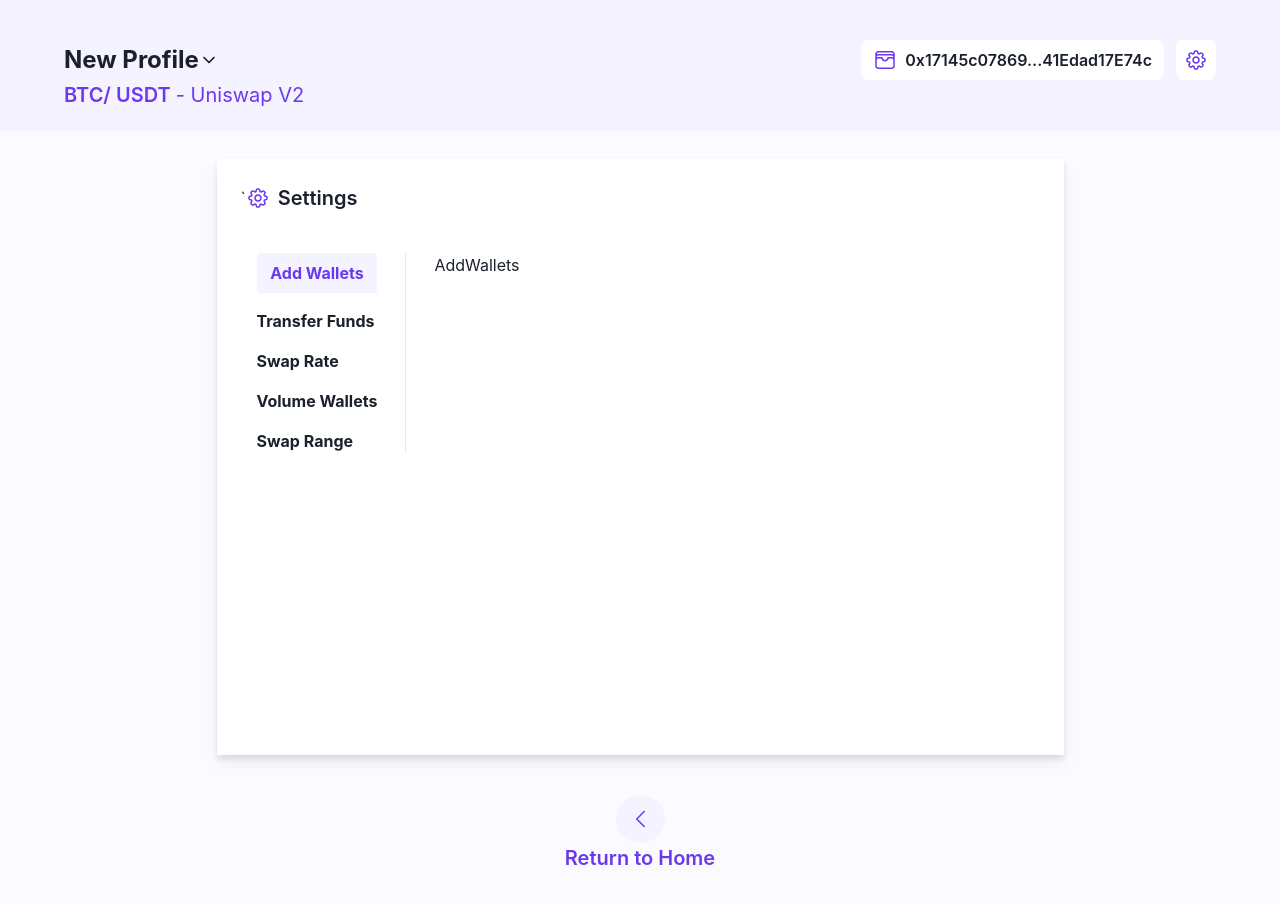
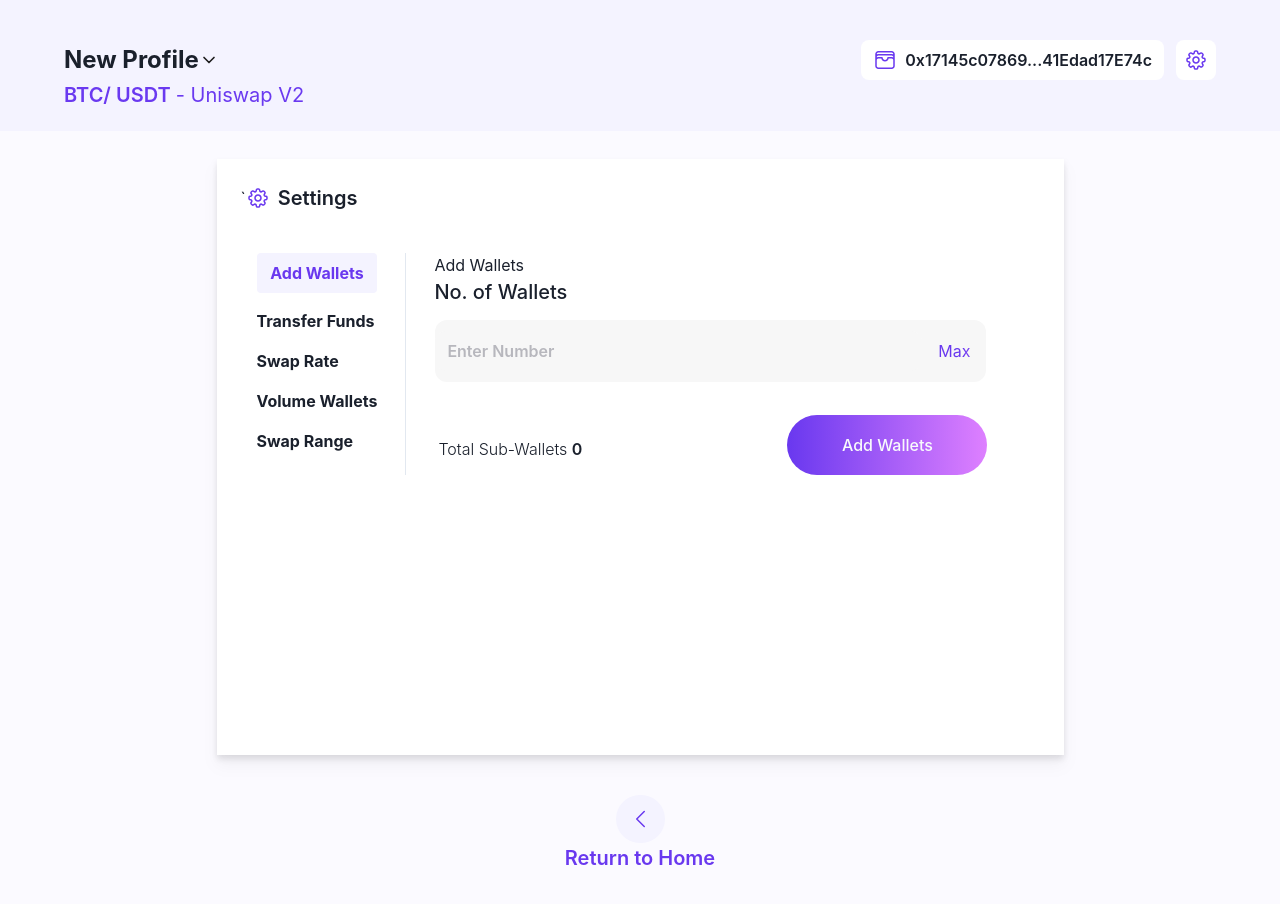
Before and after one commit to Feranmiola/MMBot, a React (Vite) app: page /addwallets in a window 1280 px wide. Shown: the top 904 px of the page. Built offline with nearby package versions, Linux system fonts and the light colour scheme.

Commit message:
add wallets added

```diff
--- a/src/components/Settings/pages/AddWallets.tsx
+++ b/src/components/Settings/pages/AddWallets.tsx
@@ -1,8 +1,40 @@
-
+import { Button } from "@/components/ui/button";
+import { useState } from "react";
+import { Input } from "@/components/ui/input";
 
 const AddWallets = () => {
+
+  const [walletAmount, setWalletAmount] = useState(0);
+
+  const handleInputChange = (event: React.ChangeEvent<HTMLInputElement>) => {
+    const inputValue = event.target.value;
+    setWalletAmount(Number(inputValue));
+  };
+
+const handleSubmit =() =>{
+  console.log(walletAmount);
+}
+
   return (
-    <div>AddWallets</div>
+    <div>
+      <p>Add Wallets</p>
+
+      <div>
+        <p className="text-[20px] font-medium">No. of Wallets</p>
+        <div className=" mt-3 inputDivFocus items-center justify-center flex h-[64px] w-[553px] rounded-[12px]">
+          <div className="bg-[#F7F7F7] h-[62px] w-[551px] flex flex-row space-x-4 items-center justify-center rounded-[12px] focus-within:bg-white">
+            <Input className="shad-input-fillup-noDM w-[530px] font-semibold text-[20px] " placeholder="Enter Number" onChange={handleInputChange}/>
+            <p className="pr-4 validateText text-[16px] text-[]#6938EF">Max</p>
+          </div>
+        </div>
+      </div>
+      <div className="flex flex-row justify-between items-center mt-8">
+        <p className="tezt-[16px] font-light mt-2 ml-1">Total Sub-Wallets <span className=" font-semibold">{walletAmount}</span></p>
+        <div className="flex">
+          <Button onClick={handleSubmit} className="bg-gradient-to-r from-[#6938EF] to-[#DE80FF] w-[200px] hover:scale-110 transition ease-in-out h-[60px] text-[16px] rounded-full">Add Wallets</Button>
+        </div>
+      </div>
+    </div>
   )
 }
 
--- a/src/components/shared/FormBottomBar.tsx
+++ b/src/components/shared/FormBottomBar.tsx
@@ -28,7 +28,6 @@ const FormBottomBar: React.FC<Props> = ({ ButtonText, NextLink }) => {
 
         </div>
         <div className="flex">
-
           <Button onClick={handleNext} className="bg-gradient-to-r from-[#6938EF] to-[#DE80FF] w-[200px] hover:scale-110 transition ease-in-out h-[60px] text-[16px] rounded-full">{ButtonText}</Button>
         </div>
       </div>
--- a/src/components/shared/SettingsLeftbar.tsx
+++ b/src/components/shared/SettingsLeftbar.tsx
@@ -6,7 +6,7 @@ const SettingsLeftbar = () => {
     function useActive(path: string) {
         const location = useLocation();
         let isActive = location.pathname === path;
-         return isActive ? 'bg-[#F4F3FF] transition ease-in-out text-[#6938EF] ml02 text-center p-2 rounded-[4px]' : '';
+         return isActive ? 'bg-[#F4F3FF] transition ease-in-out text-[#6938EF] text-center p-2 rounded-[4px]' : '';
       }
 
       const links = [
```
